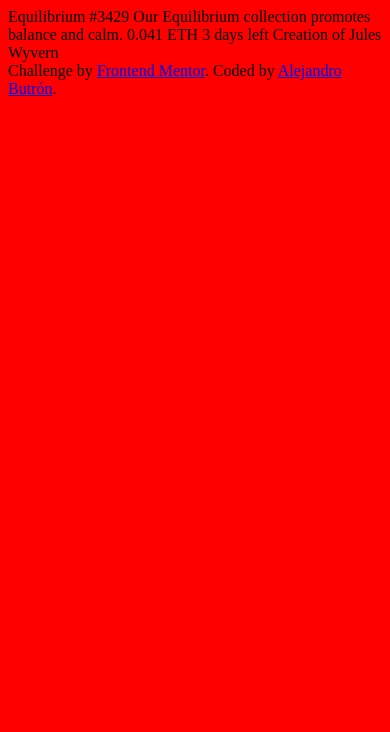
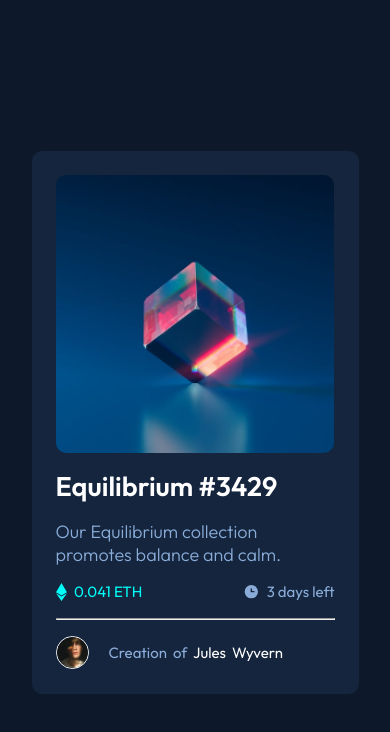
Before and after one commit to Alesvoy/nftPreviewCard, a website: page index.html in a window 390 px wide. Drawn offline with Linux system fonts and the light colour scheme.

Commit message:
Do mobile design

```diff
--- a/index.html
+++ b/index.html
@@ -17,14 +17,37 @@
     <link rel="stylesheet" href="style.css" />
   </head>
   <body>
-    Equilibrium #3429 Our Equilibrium collection promotes balance and calm.
-    0.041 ETH 3 days left Creation of Jules Wyvern
-
-    <div class="attribution">
-      Challenge by
-      <a href="https://www.frontendmentor.io?ref=challenge" target="_blank"
-        >Frontend Mentor</a
-      >. Coded by <a href="#">Alejandro Butrón</a>.
-    </div>
+    <section class="card">
+      <img
+        src="./images/image-equilibrium.jpg"
+        alt="NFT Image"
+        class="card__image"
+      />
+      <h1 class="card__title">Equilibrium #3429</h1>
+      <p class="card__text">
+        Our Equilibrium collection promotes balance and calm.
+      </p>
+      <div class="card__details">
+        <div class="card__eth">
+          <img src="./images/icon-ethereum.svg" alt="ETH logo" class="card__ethLogo"></img>
+          <p class="card__price">0.041 ETH</p>
+        </div>
+        <div class="card__time">
+          <img src="./images/icon-clock.svg" alt="clock" class="card__time__clock">
+          <p class="card__time__text">3 days left</p>
+        </div>
+      </div>
+      <hr />
+      <div class="card__author">
+        <img
+          src="./images/image-avatar.png"
+          alt="Author image"
+          class="card__author__image"
+        />
+        <p class="card__author__text">
+          Creation of <span>Jules Wyvern</span>
+        </p>
+      </div>
+    </section>
   </body>
 </html>
--- /dev/null
+++ b/sass/base/_reset.scss
@@ -0,0 +1,13 @@
+*,
+*::before,
+*::after {
+  padding: 0;
+  margin: 0;
+  box-sizing: border-box;
+}
+
+body {
+  width: 100vw;
+  height: 100vh;
+  font-size: 1.8rem;
+}
--- /dev/null
+++ b/sass/base/_typography.scss
@@ -0,0 +1,6 @@
+@import url('https://fonts.googleapis.com/css2?family=Outfit:wght@300;400;600&display=swap');
+
+html {
+  font-family: 'Outfit', sans-serif;
+  font-size: 62.5%;
+}
--- /dev/null
+++ b/sass/components/_card.scss
@@ -0,0 +1,90 @@
+@import './../sass-utils/variables';
+
+.card {
+  background: $neutral-mid-blue;
+  border-radius: 1rem;
+  padding: 2.4rem;
+  color: #fff;
+  width: 32.7rem;
+  height: 54.3rem;
+  display: flex;
+  flex-direction: column;
+  align-items: center;
+  justify-content: space-between;
+
+  &__image {
+    width: 27.8rem;
+    border-radius: 1rem;
+  }
+
+  &__title {
+    align-self: flex-start;
+  }
+
+  &__text {
+    font-weight: 300;
+    color: #8aacd9;
+  }
+
+  &__price {
+    width: 7rem;
+  }
+
+  &__eth {
+    display: flex;
+    justify-content: space-between;
+    align-items: center;
+    width: 8.848rem;
+    font-size: 1.5rem;
+    color: #00fff8;
+  }
+
+  &__time {
+    display: flex;
+    align-items: center;
+    justify-content: space-between;
+    width: 9.2rem;
+
+    &__text {
+      font-weight: 400;
+      font-size: 1.5rem;
+      color: #8aacd9;
+    }
+  }
+
+  &__details {
+    width: 100%;
+    display: flex;
+    justify-content: space-between;
+  }
+
+  & hr {
+    width: 100%;
+    height: 0.1rem;
+    color: #2b3c57;
+  }
+
+  &__author {
+    display: flex;
+    align-items: center;
+    width: 100%;
+
+    &__image {
+      width: 3.3rem;
+      border: 1px solid #fff;
+      border-radius: 100px;
+      margin-right: 2rem;
+    }
+
+    &__text {
+      color: #8cacd9;
+      word-spacing: 0.3rem;
+      font-size: 1.5rem;
+      font-weight: 400;
+
+      & span {
+        color: #fff;
+      }
+    }
+  }
+}
--- /dev/null
+++ b/sass/pages/_home.scss
@@ -0,0 +1,8 @@
+@import './../sass-utils/variables';
+
+body {
+  background: $neutral-high-blue;
+  display: flex;
+  justify-content: center;
+  align-items: center;
+}
--- /dev/null
+++ b/sass/sass-utils/_variables.scss
@@ -0,0 +1,6 @@
+$primary-blue: hsl(215, 51%, 70%);
+$primary-cyan: hsl(178, 100%, 50%);
+
+$neutral-high-blue: hsl(217, 54%, 11%);
+$neutral-mid-blue: hsl(216, 50%, 16%);
+$neutral-low-blue: hsl(215, 32%, 27%);
--- a/sass/style.scss
+++ b/sass/style.scss
@@ -1,3 +1,8 @@
-body {
-  background: red;
-}
+@import './base/reset';
+@import './base/typography';
+
+@import './sass-utils/variables';
+
+@import './pages/home';
+
+@import './components/card';
```
Also changed, not shown: style.css, 1 other file.
